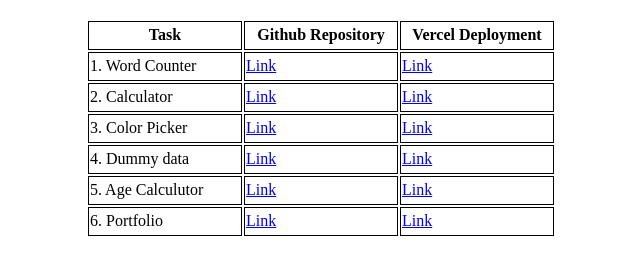
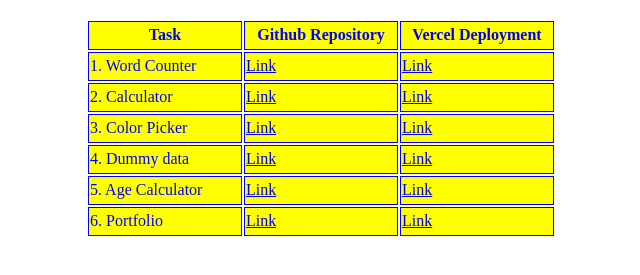
Before and after one commit to Rocky1609/MERN-REACTJS-TASK, a plain HTML site: page index.html in a window 1280 px wide. Shown: the part 61-336 px from the top of the page, without its empty margins (319-959 px from the left). Drawn offline with Linux system fonts and the light colour scheme.

Commit message:
Update index.html

```diff
--- a/index.html
+++ b/index.html
@@ -11,6 +11,10 @@
       width: 150px;
       height: 25px;
       border: 1px solid;
+color:blue;
+background-color:yellow;
+
+
     }
   </style>
 </head>
@@ -45,7 +49,7 @@
       <td><a href="https://reactjs-task-4.vercel.app/" target="_blank">Link</a></td>
     </tr>
     <tr>
-      <td>5. Age Calculutor</td>
+      <td>5. Age Calculator</td>
       <td><a href="https://github.com/Rocky1609/reactjs-task-5" target="_blank">️️️Link</a></td>
       <td><a href="https://reactjs-task-5.vercel.app/" target="_blank">Link</a></td>
     </tr>
```
